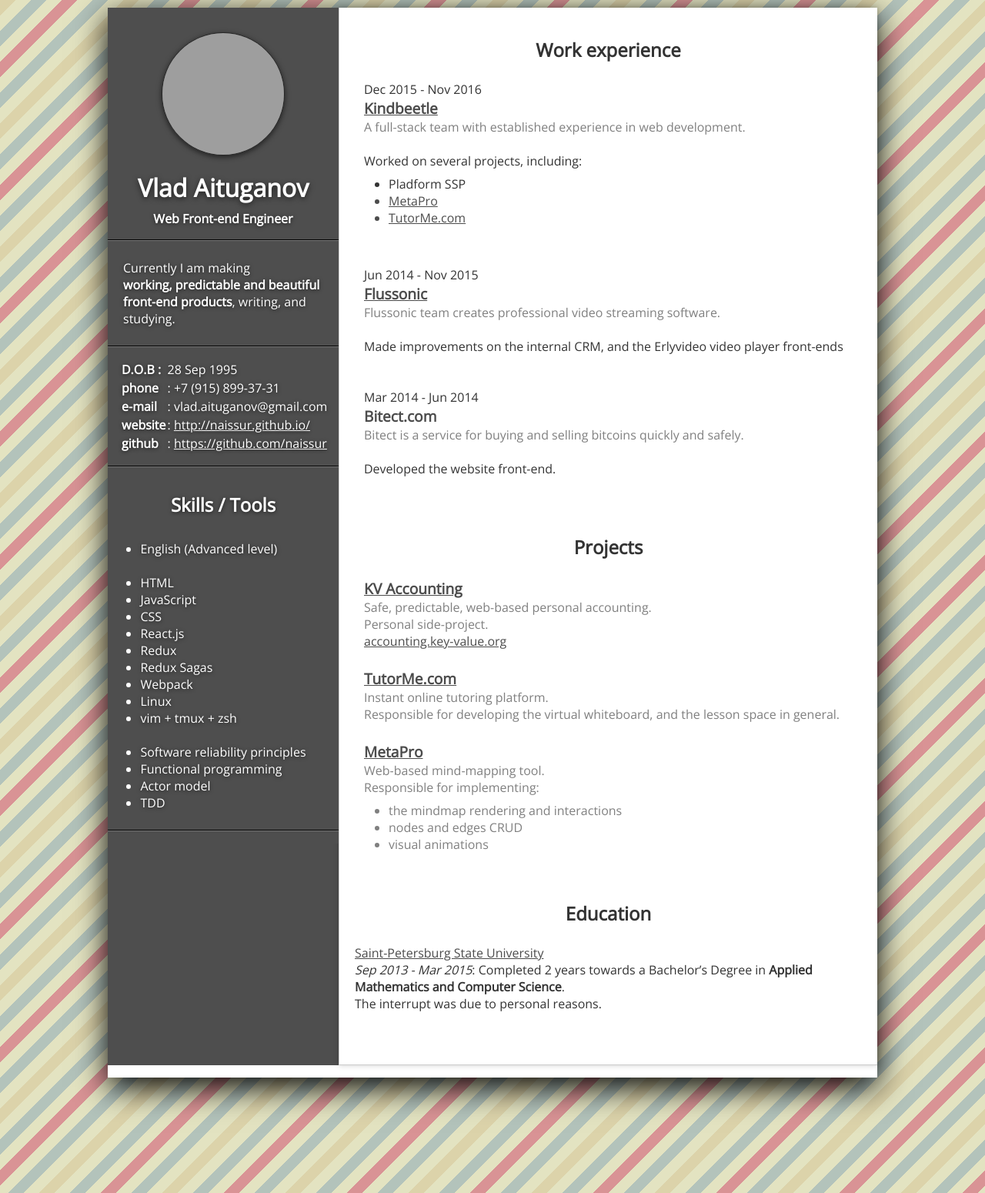
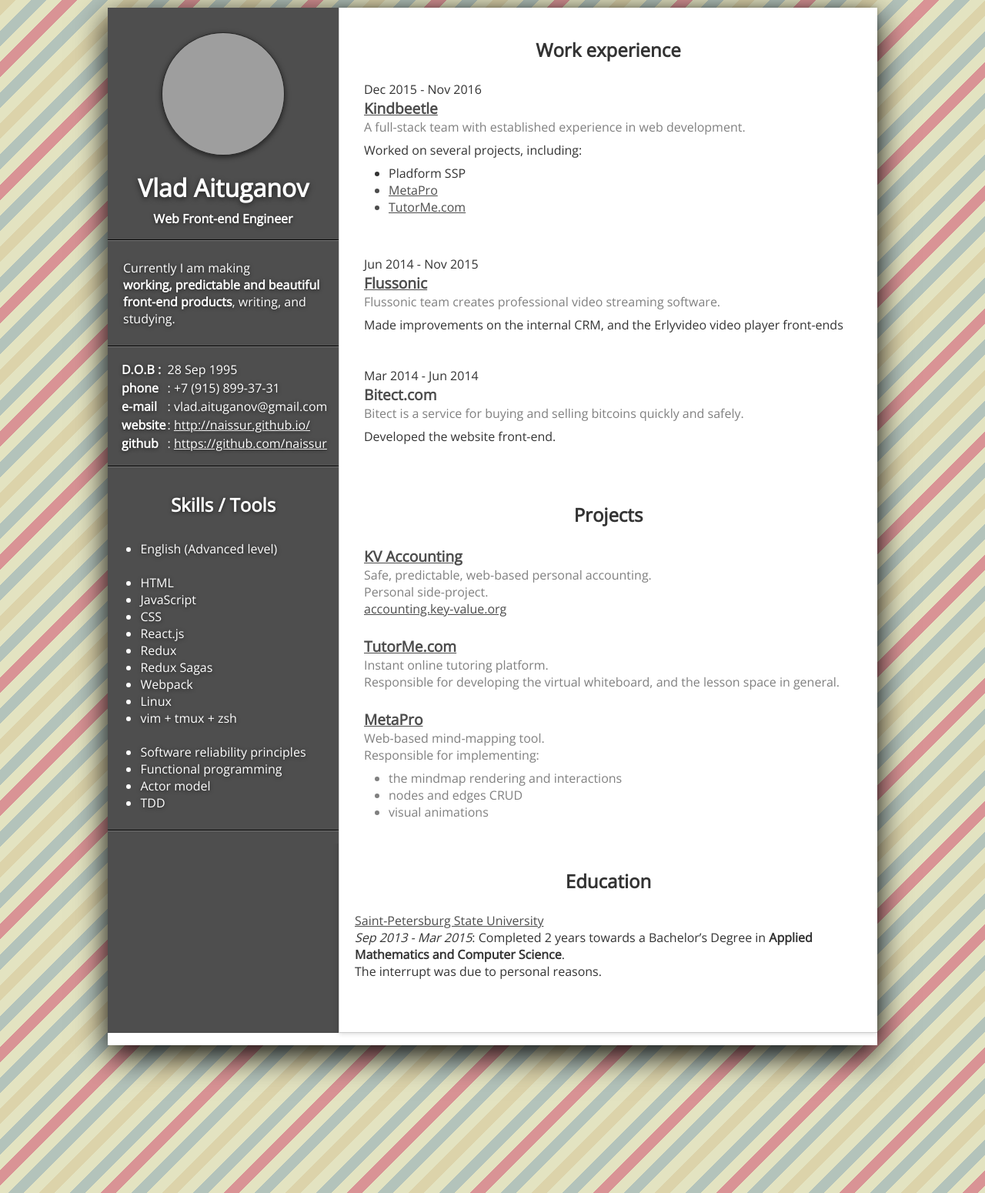
Before and after one commit to Naissur/Naissur.github.io, a Jekyll site: the page build/cv.html, which Jekyll copies as it is, in a window 1280 px wide. Shown: the whole page at 77% size. Built offline with Jekyll 4.4.1, drawn with Linux system fonts in a browser that asks for light colours; comment, search, counter and statistics services are not loaded; grey boxes are pictures that could not be loaded.

Commit message:
Fix margins

```diff
--- a/build/css/styles.css
+++ b/build/css/styles.css
@@ -124,6 +124,7 @@
 
 .work-exp__description {
   color: grey;
+  margin-bottom: 8px;
 }
 
 .work-exp__dates {
--- a/build/cv.html
+++ b/build/cv.html
@@ -124,7 +124,6 @@
               A full-stack team with
               established experience in web development.
             </div>
-            <br />
             <div class="work-exp__done">
               Worked on several projects, including:
               <ul>
@@ -145,7 +144,6 @@
               Flussonic team creates professional
               video streaming software.
             </div>
-            <br />
             <div class="work-exp__done">
               Made improvements on the internal CRM,
               and the Erlyvideo video player front-ends
@@ -160,7 +158,6 @@
             <div class="work-exp__description">
               Bitect is a service for buying and selling bitcoins quickly and safely.
             </div>
-            <br />
             <div class="work-exp__done">
               Developed the website front-end.
             </div>
--- a/css/styles.css
+++ b/css/styles.css
@@ -124,6 +124,7 @@
 
 .work-exp__description {
   color: grey;
+  margin-bottom: 8px;
 }
 
 .work-exp__dates {
--- a/cv.html
+++ b/cv.html
@@ -124,7 +124,6 @@
               A full-stack team with
               established experience in web development.
             </div>
-            <br />
             <div class="work-exp__done">
               Worked on several projects, including:
               <ul>
@@ -145,7 +144,6 @@
               Flussonic team creates professional
               video streaming software.
             </div>
-            <br />
             <div class="work-exp__done">
               Made improvements on the internal CRM,
               and the Erlyvideo video player front-ends
@@ -160,7 +158,6 @@
             <div class="work-exp__description">
               Bitect is a service for buying and selling bitcoins quickly and safely.
             </div>
-            <br />
             <div class="work-exp__done">
               Developed the website front-end.
             </div>
```
